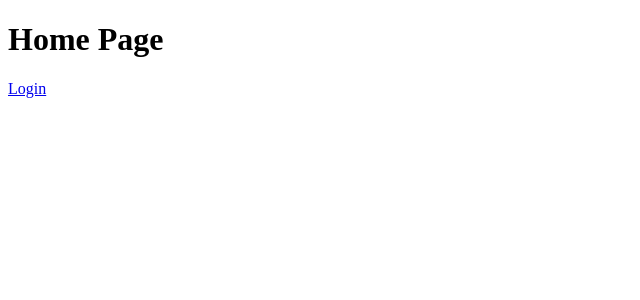
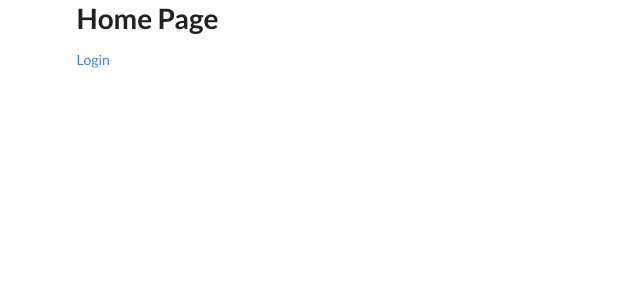
Before and after one commit to NurbekGithub/bookworm-react, a React (Create React App) app: page / in a window 1280 px wide. Shown: the top 300 px of the page, without its empty margins (0-640 px from the left). Built offline with nearby package versions, Linux system fonts and the light colour scheme.

Commit message:
Semantic ui setup

```diff
--- a/package.json
+++ b/package.json
@@ -6,7 +6,9 @@
     "react": "^16.2.0",
     "react-dom": "^16.2.0",
     "react-router-dom": "^4.2.2",
-    "react-scripts": "1.0.17"
+    "react-scripts": "1.0.17",
+    "semantic-ui-css": "^2.2.12",
+    "semantic-ui-react": "^0.77.0"
   },
   "scripts": {
     "start": "react-scripts start",
--- a/src/App.js
+++ b/src/App.js
@@ -4,7 +4,7 @@ import HomePage from './components/pages/HomePage';
 import LoginPage from './components/pages/LoginPage';
 
 const App = () => (
-  <div>
+  <div className='ui container'>
     <Route path='/' exact component={HomePage}/>
     <Route path='/login' exact component={LoginPage}/>
   </div>
--- a/src/index.js
+++ b/src/index.js
@@ -1,6 +1,7 @@
 import React from 'react';
 import ReactDOM from 'react-dom';
 import { BrowserRouter } from 'react-router-dom';
+import 'semantic-ui-css/semantic.min.css';
 import App from './App';
 import registerServiceWorker from './registerServiceWorker';
 
```
Also changed, not shown: 1 other file (tests, documents, lock files or other folders).
